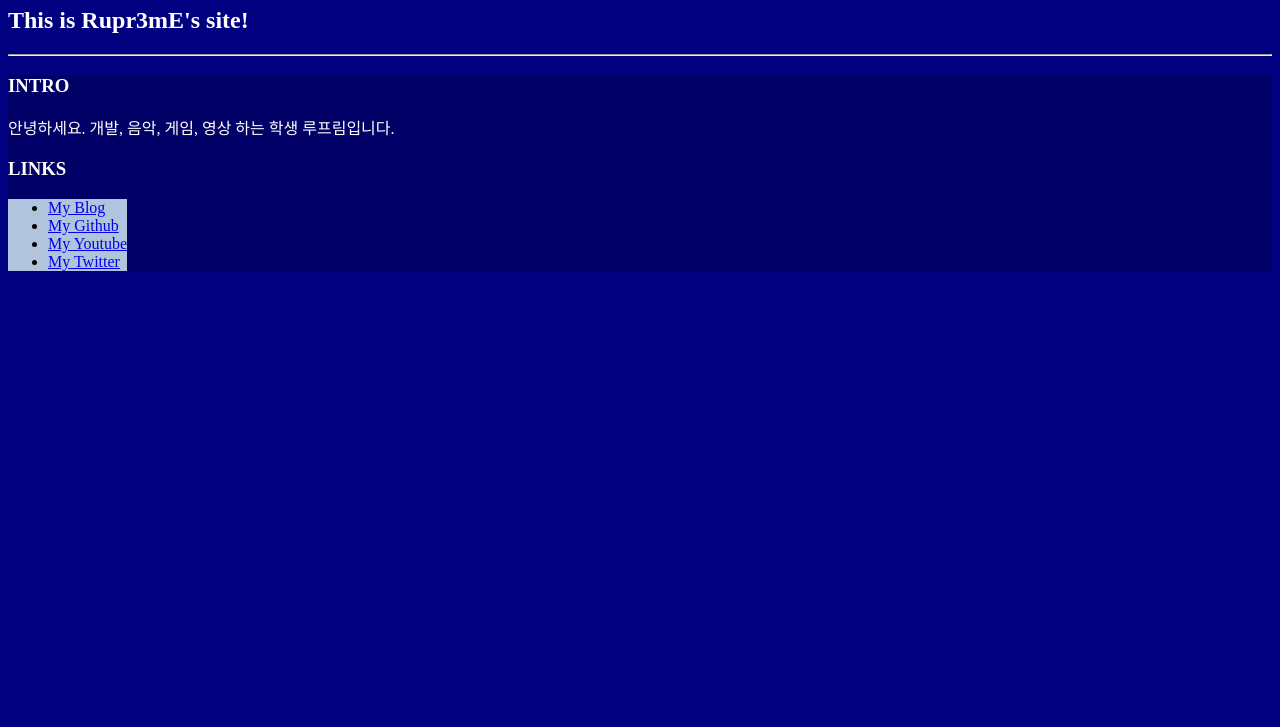
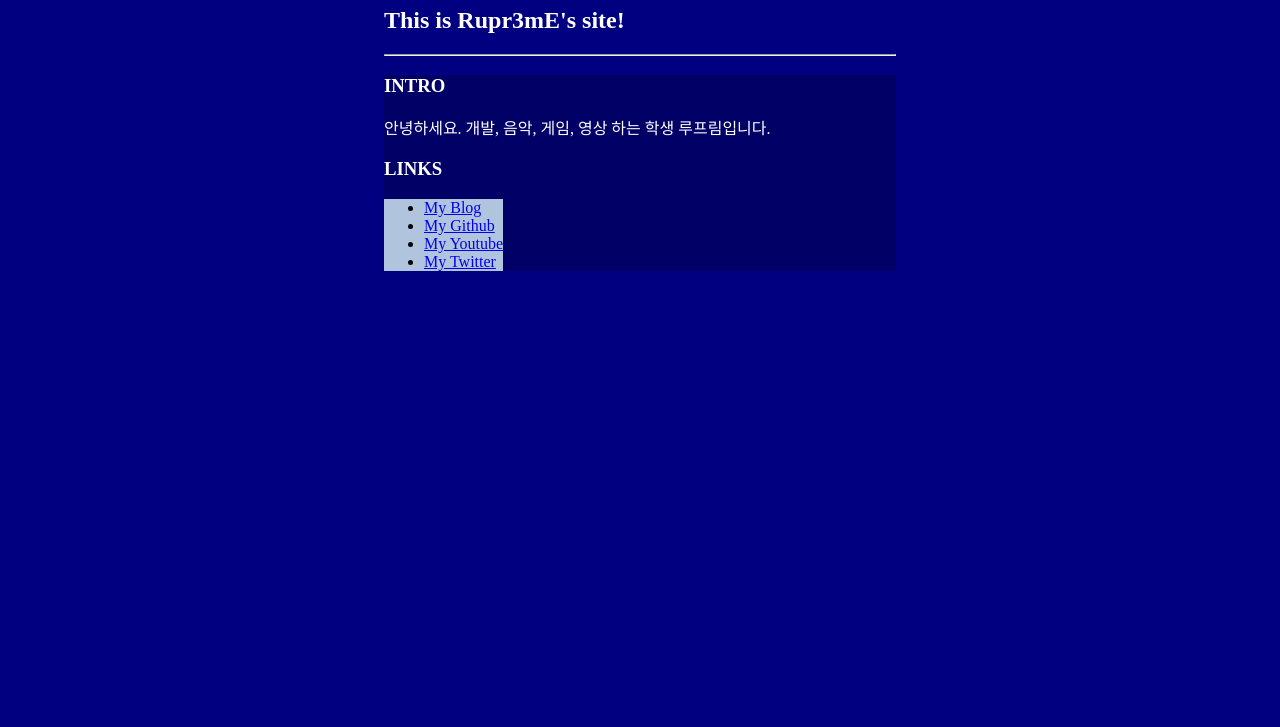
Before and after one commit to rupr3me/rupr3me.github.io, a plain HTML site: page index.html in a window 1280 px wide. Shown: the part 73-800 px from the top of the page. Drawn offline with Linux system fonts and the light colour scheme.

Commit message:
줄정렬

```diff
--- a/style.css
+++ b/style.css
@@ -4,15 +4,17 @@
 }
 
 body {
-    background-color: #000080
+    background-color: #000080;
+    margin: 0% 30%;
 }
 
 .white {
     color: white;
 }
 
-div {
+.darkness {
     background-color: #000066;
+    max-width: 1000px;
 }
 
 .list {
```
